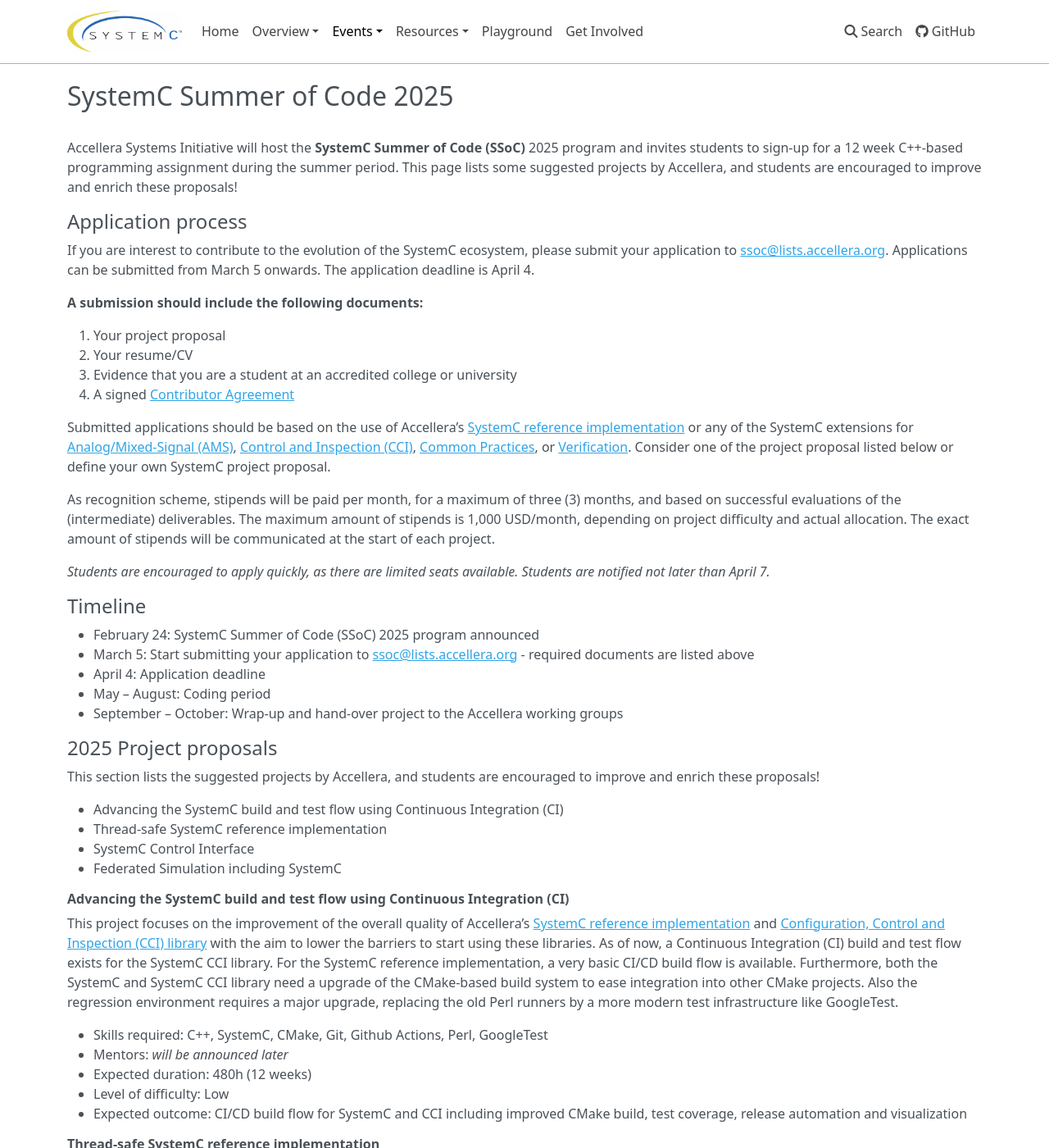
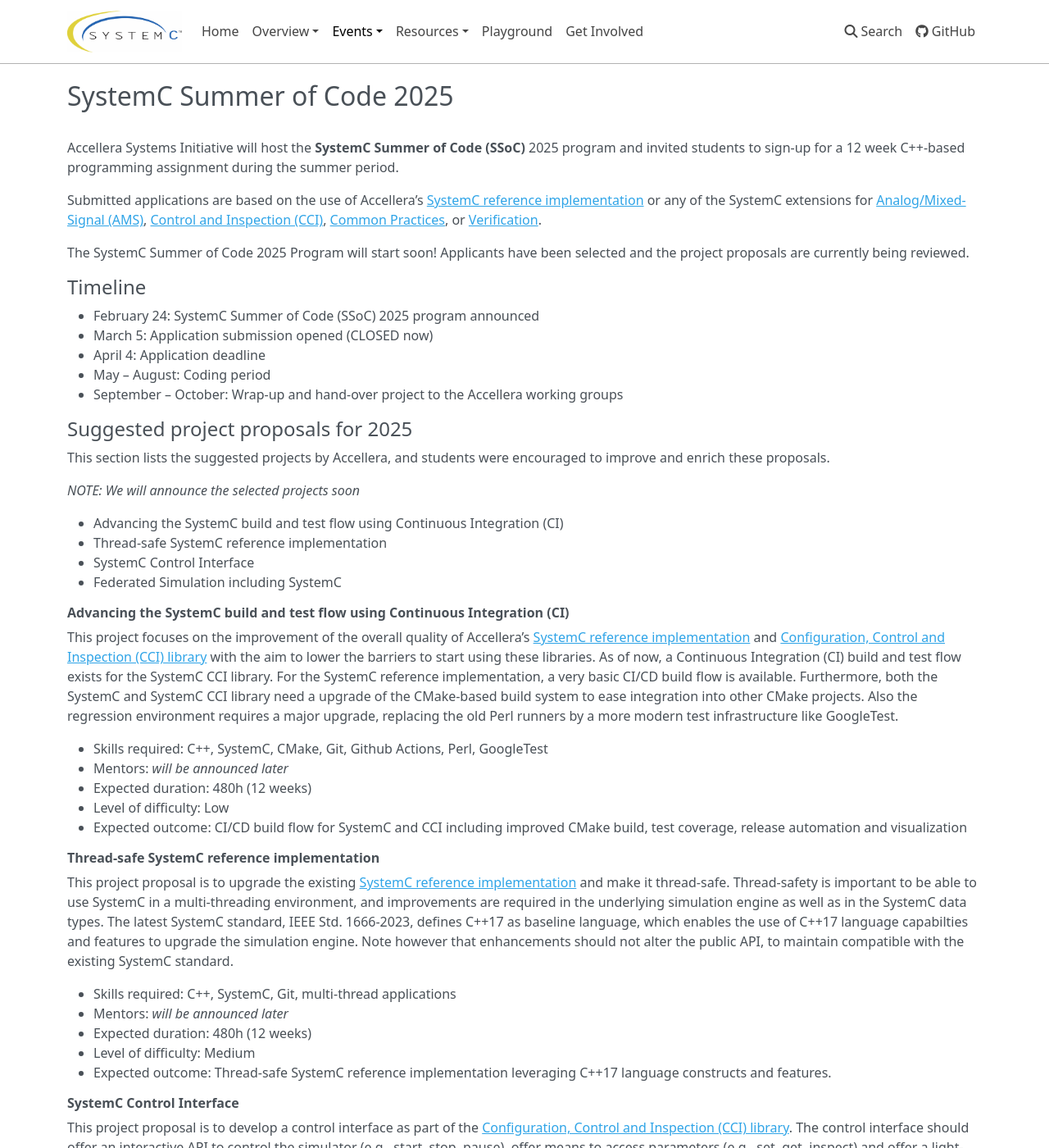
Before and after one commit to accellera-official/systemc.org, an MkDocs documentation site: the page built from docs/events/ssoc2025.md, in a window 1280 px wide and 1400 px high. Shown: the whole window at 82% size. Built offline with MkDocs 1.6.1, drawn with Linux system fonts in a browser that asks for light colours; nearby versions of some CDN libraries.

Commit message:
close ssoc submission

```diff
--- a/docs/events/ssoc2025.md
+++ b/docs/events/ssoc2025.md
@@ -2,8 +2,14 @@
 # SystemC Summer of Code 2025
 
 <br>
-Accellera Systems Initiative will host the **SystemC Summer of Code (SSoC)** 2025 program and invites students to sign-up for a 12 week C++-based programming assignment during the summer period. This page lists some suggested projects by Accellera, and students are encouraged to improve and enrich these proposals!
+Accellera Systems Initiative will host the **SystemC Summer of Code (SSoC)** 2025 program and invited students to sign-up for a 12 week C++-based programming assignment during the summer period.
 
+Submitted applications are based on the use of Accellera’s [SystemC reference implementation][1] or any of the SystemC extensions for [Analog/Mixed-Signal (AMS)][2], [Control and Inspection (CCI)][3], [Common Practices][4], or [Verification][5].
+
+The SystemC Summer of Code 2025 Program will start soon! Applicants have been selected and the project proposals are currently being reviewed.
+
+
+<!--
 ## Application process
 
 If you are interest to contribute to the evolution of the SystemC ecosystem, please submit your application to [ssoc@lists.accellera.org](mailto:ssoc@lists.accellera.org). Applications can be submitted from March 5 onwards. The application deadline is April 4.
@@ -15,23 +21,26 @@
  3. Evidence that you are a student at an accredited college or university
  4. A signed [Contributor Agreement](https://workspace.accellera.org/document/dl/13437)
 
-Submitted applications should be based on the use of Accellera’s [SystemC reference implementation][1] or any of the SystemC extensions for [Analog/Mixed-Signal (AMS)][2], [Control and Inspection (CCI)][3], [Common Practices][4], or [Verification][5]. Consider one of the project proposal listed below or define your own SystemC project proposal.
+
 
 As recognition scheme, stipends will be paid per month, for a maximum of three (3) months, and based on successful evaluations of the (intermediate) deliverables. The maximum amount of stipends is 1,000 USD/month, depending on project difficulty and actual allocation. The exact amount of stipends will be communicated at the start of each project.
 
 *Students are encouraged to apply quickly, as there are limited seats available. Students are notified not later than April 7.*
+-->
 
 ## Timeline
 
  * February 24: SystemC Summer of Code (SSoC) 2025 program announced
- * March 5: Start submitting your application to [ssoc@lists.accellera.org](mailto:ssoc@lists.accellera.org) - required documents are listed above
+ * March 5: Application submission opened (CLOSED now)
  * April 4: Application deadline
  * May – August: Coding period
  * September – October: Wrap-up and hand-over project to the Accellera working groups
 
-## 2025 Project proposals
+## Suggested project proposals for 2025
 
-This section lists the suggested projects by Accellera, and students are encouraged to improve and enrich these proposals!
+This section lists the suggested projects by Accellera, and students were encouraged to improve and enrich these proposals.
+
+*NOTE: We will announce the selected projects soon*
 
  * Advancing the SystemC build and test flow using Continuous Integration (CI)
  * Thread-safe SystemC reference implementation
```
Also changed, not shown: docs/index.md (+1 -1 lines).
